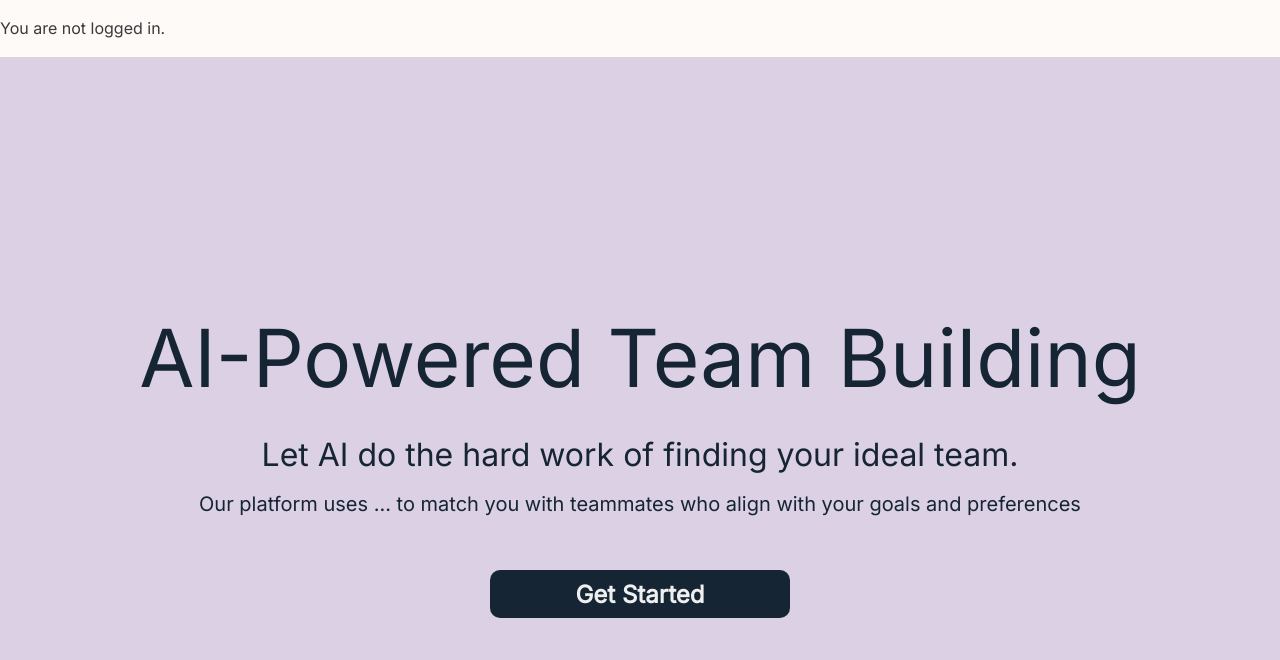
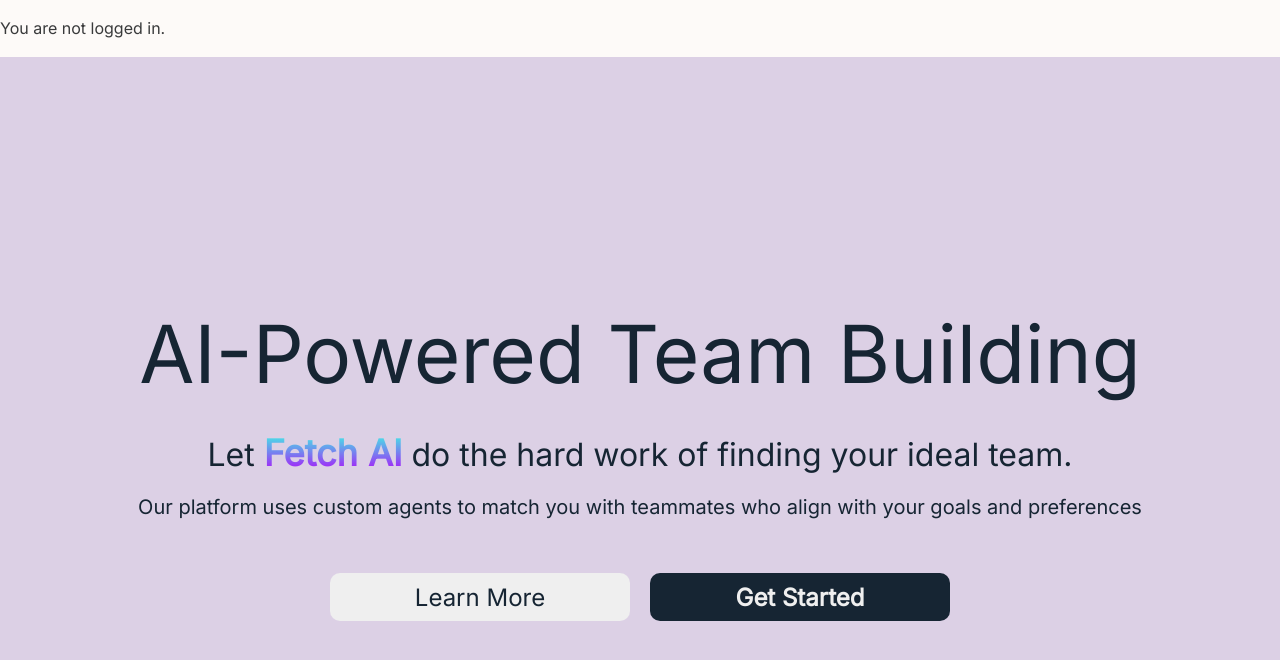
Before and after one commit to jokzcooks/HackMIT-2024, a React (Create React App) app in the folder MainApp/client/: page / in a window 1280 px wide. Shown: the top 660 px of the page. Built offline with nearby package versions, Linux system fonts and the light colour scheme; no server answers.

Commit message:
landing done

```diff
--- a/MainApp/client/index.html
+++ b/MainApp/client/index.html
@@ -4,6 +4,7 @@
     <meta charset="UTF-8" />
     <meta name="viewport" content="width=device-width, initial-scale=1.0" />
     <title>React App</title>
+    <link href='https://fonts.googleapis.com/css?family=Playfair Display' rel='stylesheet'>
     <link href='https://fonts.googleapis.com/css?family=Inter' rel='stylesheet'>
   </head>
   <body>
--- /dev/null
+++ b/MainApp/client/src/components/AuthForm/index.css
@@ -0,0 +1,13 @@
+.mantine-Paper-root {
+    text-align: left !important;
+    color: rgb(220, 208, 229);
+}
+
+.mantine-Paper-root button {
+    border-radius: 5px;
+}
+
+.mantine-Paper-root input {
+    border-radius: 5px;
+    background-color: rgb(56, 56, 56) !important;
+}
--- a/MainApp/client/src/components/AuthForm/index.jsx
+++ b/MainApp/client/src/components/AuthForm/index.jsx
@@ -15,6 +15,7 @@
 import React from "react";
 import { GoogleButton } from "../GoogleButton";
 import { TwitterButton } from "../TwitterButton";
+import "./index.css"
 
 export function AuthForm(props) {
   const [type, toggle] = useToggle(["login", "register"]);
@@ -35,7 +36,7 @@
   });
 
   return (
-    <Paper radius="md" p="xl" withBorder {...props}>
+    <Paper style={{"textAlign": "left !important"}} radius="md" p="xl" withBorder {...props}>
       <Text size="lg" fw={500}>
         Please {type} with
       </Text>
--- a/MainApp/client/src/containers/LandingPage/index.css
+++ b/MainApp/client/src/containers/LandingPage/index.css
@@ -5,6 +5,7 @@
 
 .landingPageContainer > div:nth-of-type(2) {
   background-color: #162533;
+  justify-content: start;
 }
 
 .landingPageContainer > div {
@@ -18,7 +19,7 @@
   align-items: center;
 }
 
-.landingPageContainer > div > .content {
+.landingPageContainer > .first > .content {
   display: flex;
   flex-flow: column nowrap;
   align-items: center;
@@ -26,24 +27,38 @@
   gap: 10px;
 }
 
-.landingPageContainer > div > .content > p {
+.landingPageContainer > .first > .content > p {
   color: #162533;
   margin: 0;
 }
 
-.landingPageContainer > div > .content > .title {
+.landingPageContainer > .first > .content > .title {
   font-size: clamp(40px, 5em, 80px);
 }
 
-.landingPageContainer > div > .content > .subTitle {
+.landingPageContainer > .first > .content > .subTitle {
   font-size: 32px;
 }
 
-.landingPageContainer > div > .content > .description {
+.landingPageContainer > .first > .content > .subTitle > span {
+    background: -webkit-linear-gradient(#3affe4, #b400fb);
+    -webkit-background-clip: text;
+    -webkit-text-fill-color: transparent;
+    font-weight: bolder;
+    font-size: 36px;
+}
+
+.landingPageContainer > .first > .content > .description {
   font-size: 20px;
 }
 
-.landingPageContainer > div > .content > .callToAction {
+.landingPageContainer > .first > .content > .buttons {
+    display: flex;
+    flex-flow: row nowrap;
+    gap: 20px;
+}
+
+.landingPageContainer > .first > .content > .buttons > .callToAction {
   border-radius: 10px;
   border: 0;
   background-color: #162533;
@@ -54,3 +69,88 @@
   width: 300px;
   margin-top: 40px;
 }
+
+.landingPageContainer > .first > .content > .buttons > .callToAction:nth-of-type(1) {
+    background-color: rgb(239 239 239);
+    color: #162533;
+    font-weight: unset;
+}
+
+.landingPageContainer > .second {
+    height: 50vh;
+    max-height: 50vh;
+    min-height: 500px;
+    display: flex;
+    flex-flow: column;
+    justify-content: center;
+    align-items: center;
+}
+
+.landingPageContainer > .second > .ctaMini {
+  color: rgb(239 239 239);
+  cursor: pointer;
+}
+
+.landingPageContainer > .second > .features {
+    display: flex;
+    flex-flow: column nowrap;
+    align-items: start;
+    padding: 30px;
+}
+.landingPageContainer > .second > .features > p {
+    color: rgb(220, 208, 229);
+    font-size: 32px;
+}
+.landingPageContainer > .second > .features > div {
+    display: flex;
+    flex-flow: row nowrap;
+    align-items: center;
+    justify-content: center;
+    gap: 40px;
+}
+
+.landingPageContainer > .second > .features > div > div {
+    background-color: rgb(220, 208, 229);
+    height: 100%;
+    max-width: 325px;
+    border-radius: 10px;
+    padding: 20px;
+    text-align: left;
+}
+
+.landingPageContainer > .second > .features > div > div > p {
+}
+.landingPageContainer > .second > .features > div > div > p > span {
+    font-style: italic;
+    font-size: 48px;
+    top: -60px;
+    margin: 0;
+    opacity: 0.4;
+    right: -10px;
+    position: absolute;
+    font-family: Playfair Display;
+    padding: 0;
+}
+.landingPageContainer > .second > .features > div > div > p:nth-of-type(1) {
+    font-size: 26px;
+    position: relative;
+    margin-bottom: 0;
+}
+.landingPageContainer > .second > .features > div > div > p:nth-of-type(2) {
+}
+
+.landingPageContainer > .third {
+  flex-flow: row;
+  gap: 60px;
+}
+
+.landingPageContainer > .third > p {
+  font-size: 40px;
+}
+
+.landingPageContainer > .third > p > span {
+  background: -webkit-linear-gradient(#3affe4, #b400fb);
+  -webkit-background-clip: text;
+  -webkit-text-fill-color: transparent;
+  font-weight: bolder;
+}
--- a/MainApp/client/src/containers/LandingPage/index.jsx
+++ b/MainApp/client/src/containers/LandingPage/index.jsx
@@ -1,21 +1,49 @@
+import { useRef } from "react";
 import "./index.css"
 import { useNavigate } from 'react-router-dom';
+import { AuthForm } from "../../components/AuthForm";
 
 const LandingPage = ({}) => {
     const navigate = useNavigate()
+    const containerRef = useRef()
+    const loginFactor = window.innerHeight + (window.innerHeight/2 > 500 ? window.innerHeight/2 : 500)
 
     return (
-        <div className="landingPageContainer">
+        <div className="landingPageContainer" ref={containerRef}>
             <div className="first">
                 <div className="content">
                     <p className="title">AI-Powered Team Building</p>
-                    <p className="subTitle">Let AI do the hard work of finding your ideal team.</p>
-                    <p className="description">Our platform uses ... to match you with teammates who align with your goals and preferences</p>
-                    <button className="callToAction" onClick={() => {navigate("/login")}}>Get Started</button>
+                    <p className="subTitle">Let <span className="nameDrop">Fetch AI</span> do the hard work of finding your ideal team.</p>
+                    <p className="description">Our platform uses custom agents to match you with teammates who align with your goals and preferences</p>
+                    <div className="buttons">
+                        <button className="callToAction" onClick={() => {containerRef.current.scrollTo({  top: window.innerHeight, behavior: "smooth",})}}>Learn More</button>
+                        <button className="callToAction" onClick={() => {containerRef.current.scrollTo({  top: loginFactor, behavior: "smooth",})}}>Get Started</button>
+                    </div>
                 </div>
             </div>
-            <div>
-
+            <div className="second">
+                <div className="features">
+                    <p>Key Features</p>
+                    <div>
+                        <div>
+                            <p><span>effortless</span> Event Participation</p>
+                            <p>Join events like hackathons, startup projects, and competitions with just a few clicks. Specify your team preferences, and let the platform find the right people for you!</p>
+                        </div>
+                        <div>
+                            <p><span>automated</span> Conversation Opener</p>
+                            <p>Once a match is made, our AI bot will initiate a conversation to help you discuss roles, skills, and availability, ensuring smoother collaboration from the start.</p>
+                        </div>
+                        <div>
+                            <p><span>personalize</span> User Profiles</p>
+                            <p>Join events like hackathons, startup projects, and competitions with just a few clicks. Specify your team preferences, and let the platform find the right people for you!</p>
+                        </div>
+                    </div>
+                </div>
+                <p className="ctaMini" onClick={() => {containerRef.current.scrollTo({  top: loginFactor, behavior: "smooth",})}}>↓ Get Started ↓</p>
+            </div>
+            <div className="third">
+                <p style={{"textAlign": "left"}}>Authentication,<br/> powered by <span className="nameDrop">Clerk</span></p>
+                <AuthForm style={{"textAlign": "left !important"}}/>
             </div>
         </div>
     )
--- a/MainApp/client/src/main.jsx
+++ b/MainApp/client/src/main.jsx
@@ -13,8 +13,6 @@
   throw new Error("Missing Publishable Key");
 }
 
-console.log('Clerk Publishable Key:', PUBLISHABLE_KEY); // Remove this after verifying
-
 const root = ReactDOM.createRoot(document.getElementById("root"))
 
 root.render(
--- a/MainApp/client/vite.config.js
+++ b/MainApp/client/vite.config.js
@@ -10,4 +10,7 @@
       '@': path.resolve(__dirname, './src'),
     },
   },
+  server: {
+    port: 4000
+  }
 });
```
Also changed, not shown: 2 other files (tests, documents, lock files or other folders).
